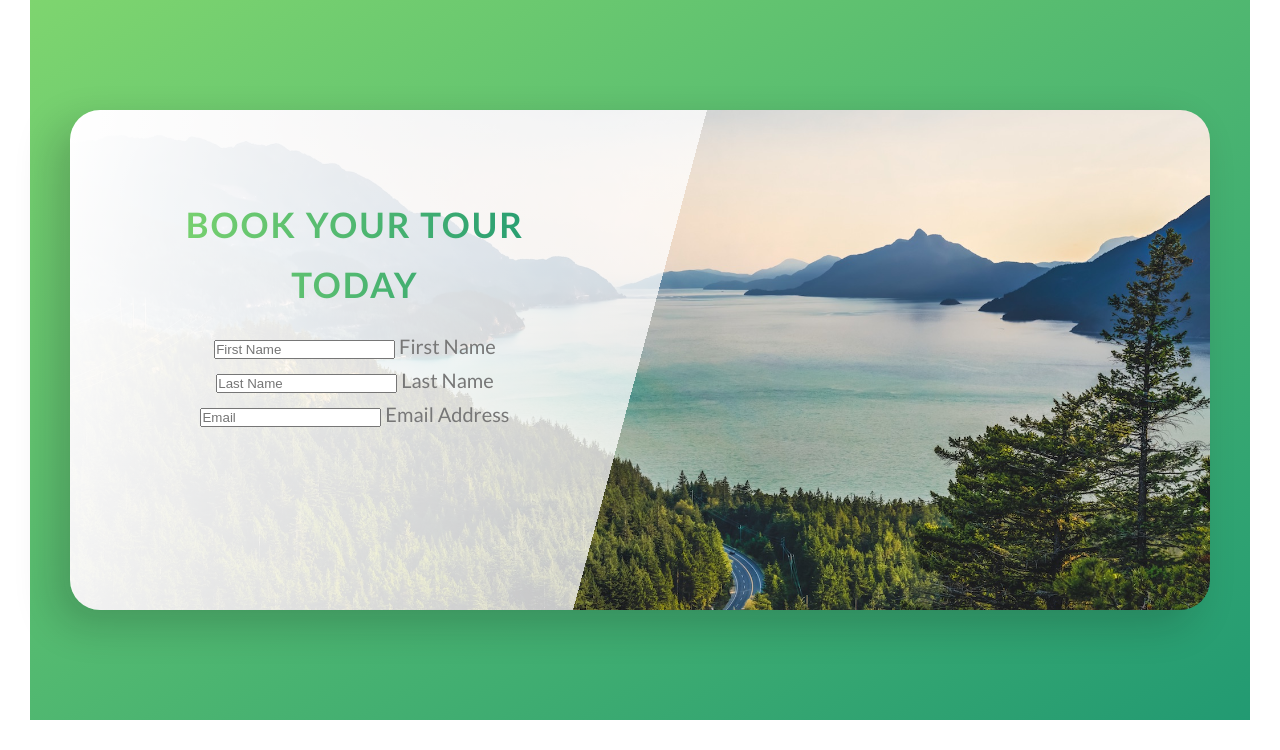
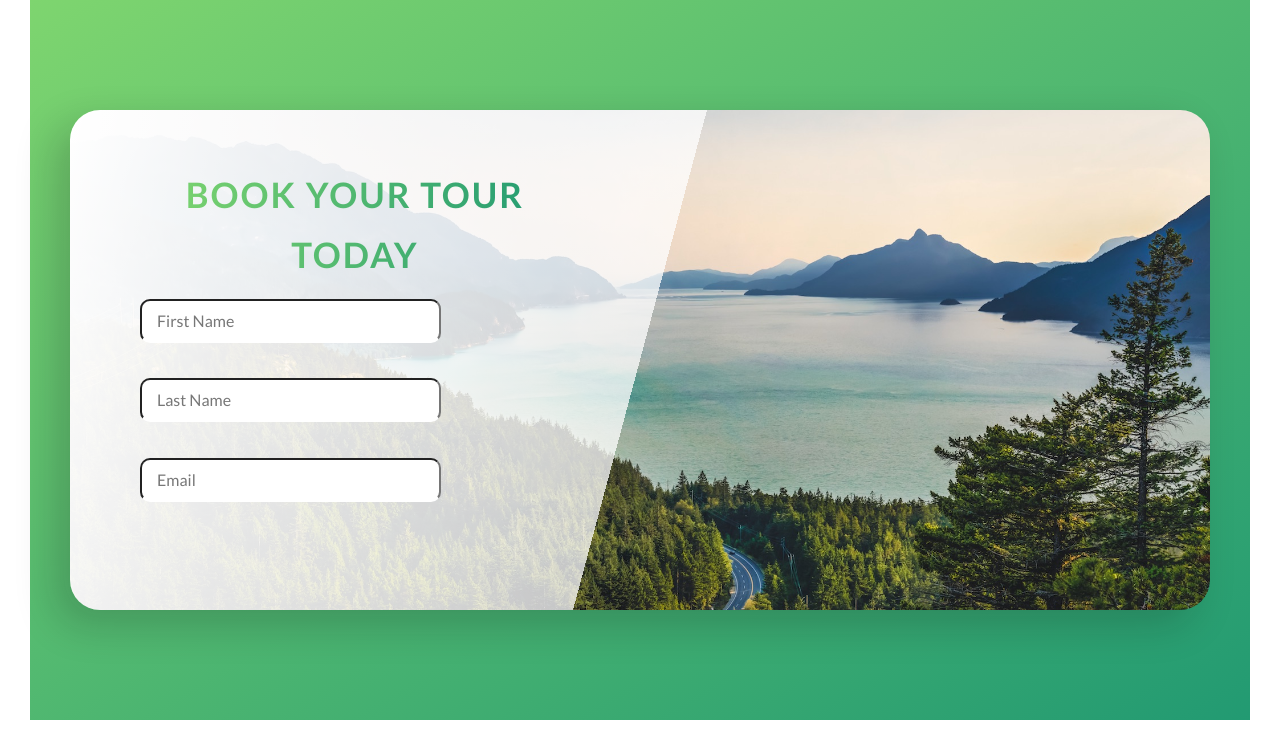
Before and after one commit to Toegram/FunWithCSS, a PHP site: page / in a window 1280 px wide. Shown: the part 4269-5019 px from the top of the page. Run offline with PHP 8.4, Linux system fonts and the light colour scheme; some libraries are stand-ins or nearby versions.

Commit message:
made a really fun form

```diff
--- a/Natours/sass/main.scss
+++ b/Natours/sass/main.scss
@@ -13,6 +13,8 @@
 @import "./components/_composition.scss";
 @import "./components/_feature-box.scss";
 @import "./components/_story.scss";
+@import "./components/_form.scss";
+
 
 @import "./layout/_grid.scss";
 @import "./layout/_header.scss";
--- a/Natours/sass/pages/_home.scss
+++ b/Natours/sass/pages/_home.scss
@@ -52,8 +52,11 @@
   background-size: cover;
   border-radius: $border-curve-big;
   box-shadow: -1.5rem 1.5rem 4rem rgba(14, 14, 14, .2);
+  height: 50rem;
 
-  height: 50rem;
+  &__heading {
+    margin-top: -3rem;
+  }
 
   &__form {
     width: 50%;
--- a/Natours/starter/css/style.css
+++ b/Natours/starter/css/style.css
@@ -456,6 +456,42 @@ body {
     transform: translateX(-3rem) scale(1);
     filter: blur(5px) brightness(70%); }
 
+.form__group:not(:last-child) {
+  margin-bottom: 1rem; }
+
+.form__input {
+  font-family: inherit;
+  color: inherit;
+  font-size: 1.6rem;
+  padding: 1rem 1.5rem;
+  border-radius: 10px;
+  box-shadow: rgba(14, 14, 14, 0.14);
+  border-bottom: 3px solid transparent;
+  width: 70%;
+  display: block; }
+  .form__input:focus {
+    outline: none;
+    box-shadow: 0 1rem 2rem rgba(14, 14, 14, 0.14);
+    border-bottom: 3px solid #55c57a;
+    transform: scale(1.075); }
+  .form__input:focus:invalid {
+    border-bottom: 3px solid #f97575; }
+  .form__input::-webkit-input-placeholder {
+    color: #777; }
+
+.form__label {
+  font-size: 1.2rem;
+  font-weight: 700;
+  margin-left: -35rem;
+  margin-top: .5rem;
+  display: block;
+  transition: all .3s; }
+
+.form__input:placeholder-shown + .form__label {
+  opacity: 0;
+  visibility: hidden;
+  transform: translateY(-3.6rem); }
+
 .row {
   max-width: 114rem;
   margin: 100px auto;
@@ -540,6 +576,8 @@ body {
   border-radius: 3rem;
   box-shadow: -1.5rem 1.5rem 4rem rgba(14, 14, 14, 0.2);
   height: 50rem; }
+  .book__heading {
+    margin-top: -3rem; }
   .book__form {
     width: 50%;
     padding: 7rem; }
--- a/Natours/starter/index.html
+++ b/Natours/starter/index.html
@@ -304,7 +304,7 @@
                   <form action="#" class="form">
 
                     <div class="u-center-text u-margin-bottom-small">
-                      <h2 class="heading-secondary">
+                      <h2 class="heading-secondary book__heading">
                         Book your tour today
                       </h2>
                     </div>
```
Also changed, not shown: Natours/sass/components/_form.scss (added, +51 -0 lines).
